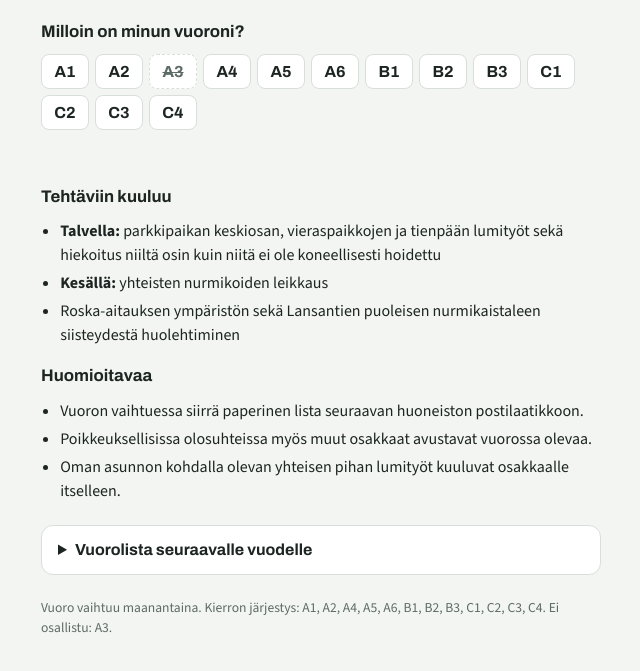
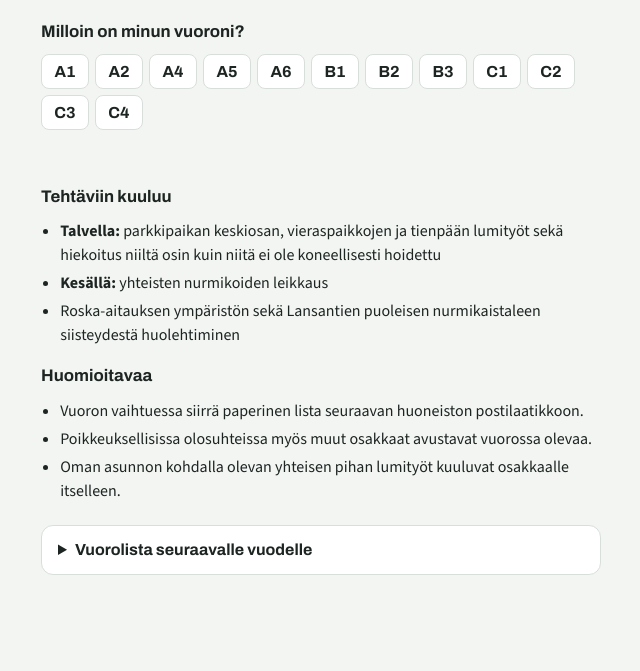
Before and after one commit to lansantie-16/lansantie-16.github.io, a plain HTML site: page index.html in a window 1280 px wide. Shown: the part 373-1044 px from the top of the page, without its empty margins (319-959 px from the left). After the commit the page ends 988 px from the top, so only its background shows below. Drawn offline with nearby package versions, Linux system fonts and the light colour scheme.

Commit message:
Add files via upload

```diff
--- a/index.html
+++ b/index.html
@@ -39,7 +39,6 @@ h2{font-size:1.05rem;font-weight:700}
 section{display:flex;flex-direction:column;gap:10px}
 .mine{display:flex;flex-wrap:wrap;gap:6px}
 .mine button{font:700 1rem var(--display);min-width:48px;padding:8px 10px;border-radius:8px;border:1px solid var(--line);background:var(--surface);color:var(--fg);cursor:pointer}
-.mine button.off{color:var(--muted);border-style:dashed;text-decoration:line-through}
 .mine button[aria-pressed="true"]{background:var(--accent);border-color:var(--accent);color:var(--accent-fg)}
 button:focus-visible,summary:focus-visible{outline:3px solid var(--accent);outline-offset:2px}
 #mineOut{color:var(--fg);min-height:1.5em}
@@ -111,7 +110,6 @@ footer{color:var(--muted);font-size:.85rem}
     </table></div>
   </details>
 
-  <footer id="foot">Vuoro vaihtuu maanantaina.</footer>
 </div>
 
 <script>
@@ -211,10 +209,9 @@ footer{color:var(--muted);font-size:.85rem}
       var f=up[0];var cur=today>=f.s&&today<=f.e;
       out.textContent=a+": "+(cur?"vuoro on nyt "+range(f):"seuraava vuoro "+range(f))+(up.length>1?" · sitten "+up.slice(1).map(range).join(" ja "):"");
     }
-    var offList=cfg.all.filter(function(a){return cfg.list.indexOf(a)<0});
-    cfg.all.forEach(function(a){var b=document.createElement("button");if(cfg.list.indexOf(a)<0)b.className="off";b.type="button";b.id="hsto-"+a;b.dataset.a=a;b.textContent=a;b.setAttribute("aria-pressed","false");b.onclick=function(){if(b.getAttribute("aria-pressed")==="true"){b.setAttribute("aria-pressed","false");out.textContent=""}else show(a)};box.appendChild(b)});
+    cfg.list.forEach(function(a){var b=document.createElement("button");b.type="button";b.id="hsto-"+a;b.dataset.a=a;b.textContent=a;b.setAttribute("aria-pressed","false");b.onclick=function(){if(b.getAttribute("aria-pressed")==="true"){b.setAttribute("aria-pressed","false");out.textContent=""}else show(a)};box.appendChild(b)});
 
-    $("foot").textContent="Vuoro vaihtuu maanantaina. Kierron järjestys: "+cfg.list.join(", ")+"."+(offList.length?" Ei osallistu: "+offList.join(", ")+".":"");
+    if($("foot"))$("foot").textContent="Vuoro vaihtuu maanantaina. Kierron järjestys: "+cfg.list.join(", ")+".";
   }
 
   fetch("vuorot.txt",{cache:"no-store"})
```
